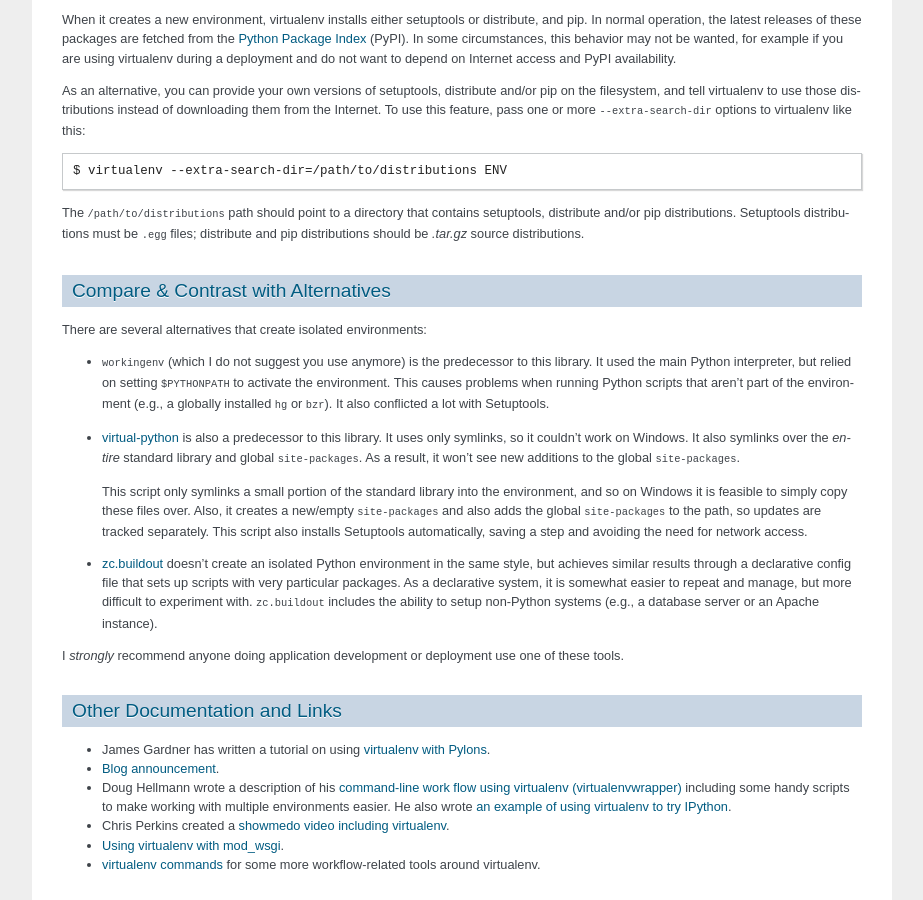
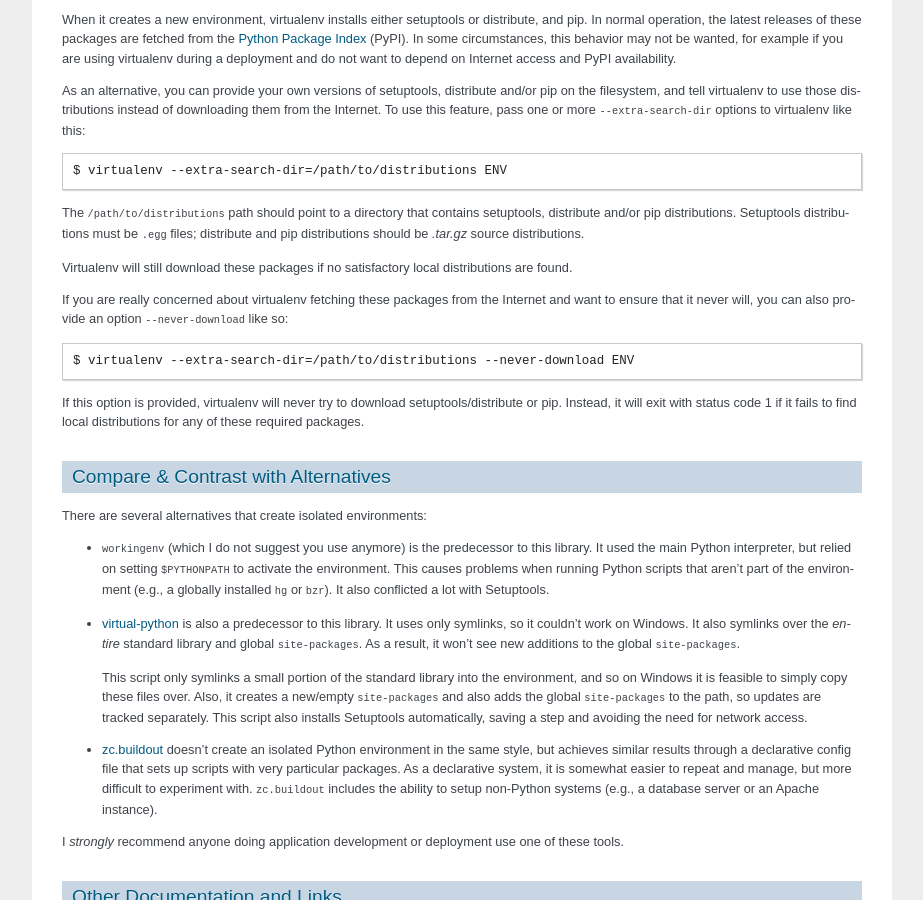
Before and after one commit to pypa/virtualenv, a Sphinx documentation site: the page built from docs/index.txt, in a window 1280 px wide and 900 px high, scrolled down 4101 px. Shown: the whole window, without its empty margins (198-1121 px from the left). Built offline with Sphinx 7.4.7, drawn with Linux system fonts in a browser that asks for light colours.

Commit message:
document --never-download option (not yet implemented)

```diff
--- a/docs/index.txt
+++ b/docs/index.txt
@@ -301,6 +301,20 @@ contains setuptools, distribute and/or pip distributions.  Setuptools
 distributions must be ``.egg`` files; distribute and pip distributions
 should be `.tar.gz` source distributions.
 
+Virtualenv will still download these packages if no satisfactory local
+distributions are found.
+
+If you are really concerned about virtualenv fetching these packages
+from the Internet and want to ensure that it never will, you can also
+provide an option ``--never-download`` like so::
+
+    $ virtualenv --extra-search-dir=/path/to/distributions --never-download ENV
+
+If this option is provided, virtualenv will never try to download
+setuptools/distribute or pip. Instead, it will exit with status code 1
+if it fails to find local distributions for any of these required
+packages.
+
 Compare & Contrast with Alternatives
 ------------------------------------
 
```
